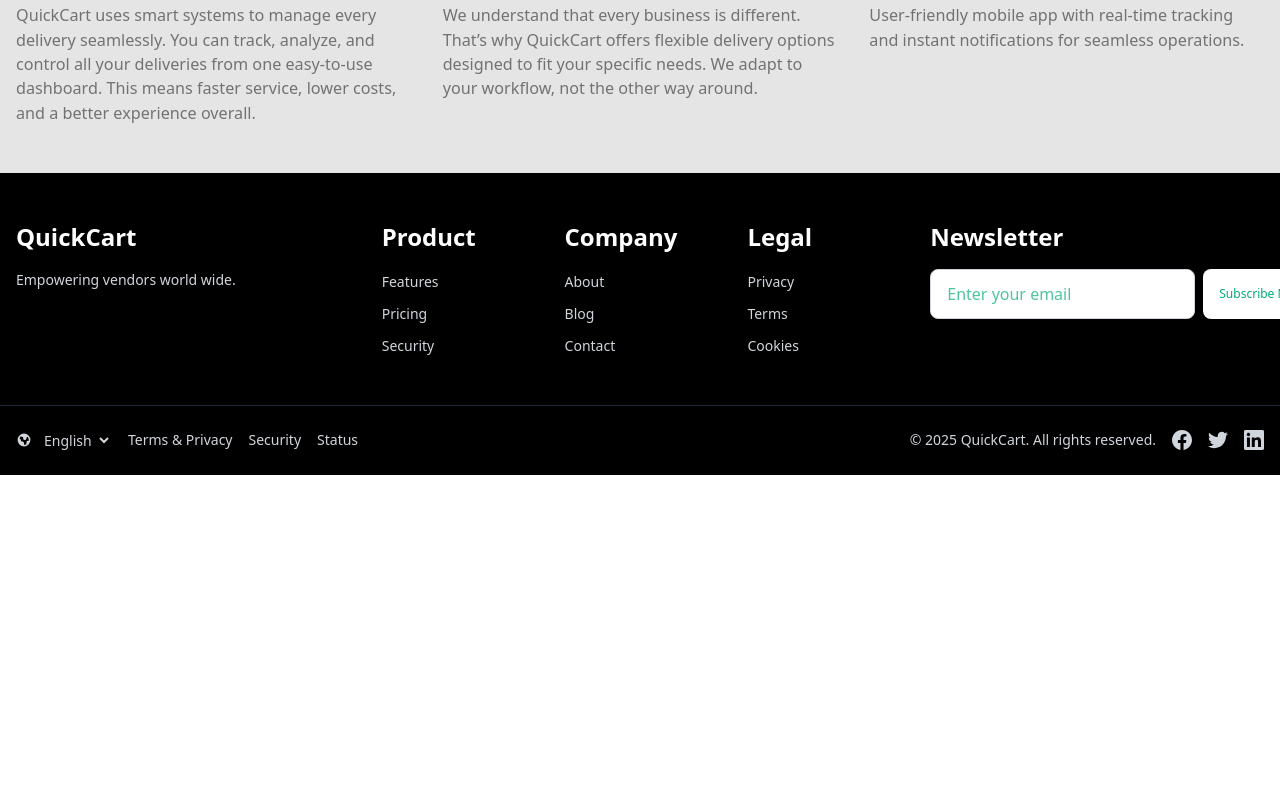
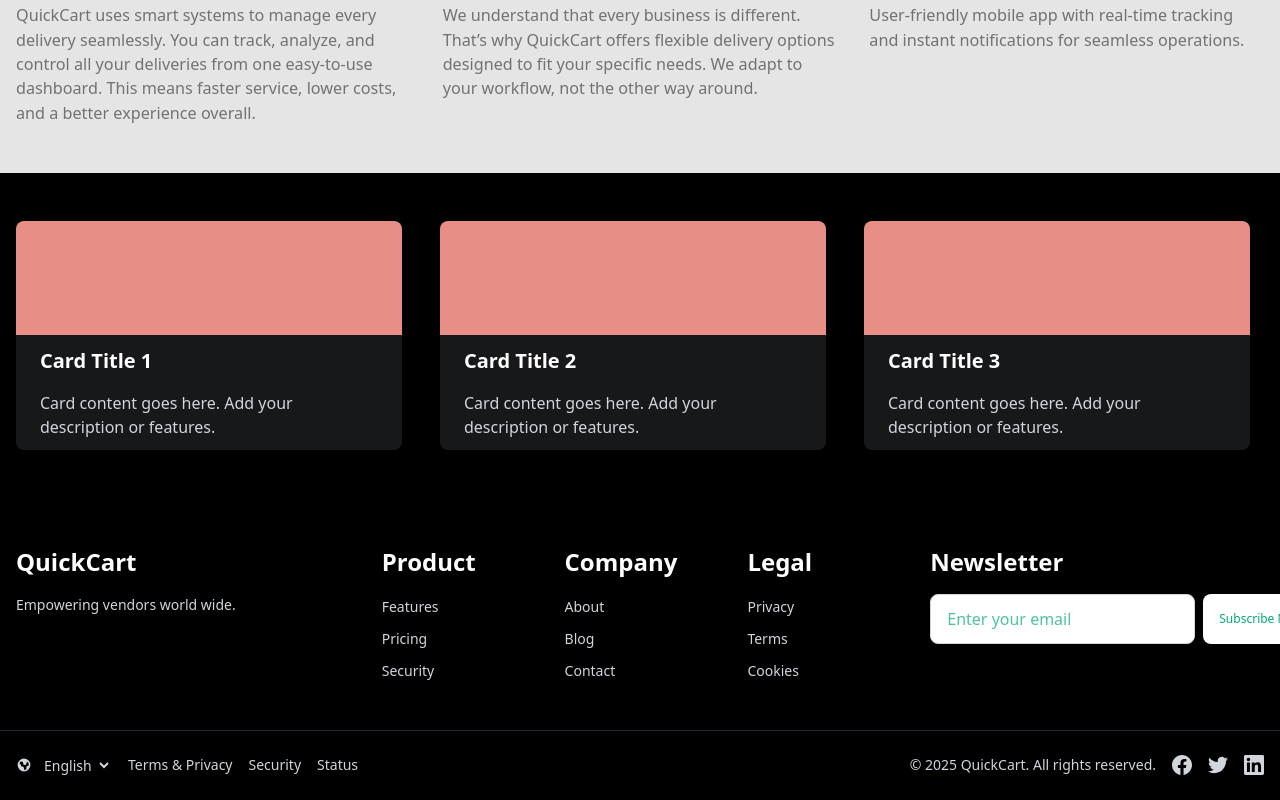
Before and after one commit to Olasunkanmi001/quickCart-landingPage, a React (Vite) app: page /riderLanding in a window 1280 px wide. Shown: the part 1600-2400 px from the top of the page. Before the commit the page ends 2075 px from the top, so only its background shows below. Built offline with nearby package versions, Linux system fonts and the light colour scheme.

Commit message:
Create cards for CTA section on Rider's landing page.

```diff
--- /dev/null
+++ b/src/component/rider.CTA.jsx
@@ -0,0 +1,92 @@
+import React from "react";
+
+const RiderCTA = () => {
+  return (
+    <section className="bg-black py-12">
+      <div className="max-w-7xl mx-auto px-4">
+        {/* Responsive Grid - 3 columns on desktop, 2 on tablet, 1 on mobile */}
+        <div className="grid grid-cols-1 md:grid-cols-2 lg:grid-cols-3 gap-6">
+          {/* Card 1 */}
+          <div
+            className="rounded-lg overflow-hidden relative"
+            style={{ width: "386px", height: "229px" }}
+          >
+            {/* Top half - E78E86 */}
+            <div
+              className="absolute top-0 left-0 w-full h-1/2"
+              style={{ backgroundColor: "#E78E86" }}
+            ></div>
+            {/* Bottom half - 17181A */}
+            <div
+              className="absolute bottom-0 left-0 w-full h-1/2"
+              style={{ backgroundColor: "#17181A" }}
+            ></div>
+            {/* Content overlay - positioned in bottom half only */}
+            <div className="absolute bottom-0 left-0 w-full h-1/2 z-10 p-6 flex flex-col justify-center items-start">
+              <div className="text-left text-white">
+                <h3 className="text-xl font-bold mb-4">Card Title 1</h3>
+                <p className="text-gray-300">
+                  Card content goes here. Add your description or features.
+                </p>
+              </div>
+            </div>
+          </div>
+
+          {/* Card 2 */}
+          <div
+            className="rounded-lg overflow-hidden relative"
+            style={{ width: "386px", height: "229px" }}
+          >
+            {/* Top half - E78E86 */}
+            <div
+              className="absolute top-0 left-0 w-full h-1/2"
+              style={{ backgroundColor: "#E78E86" }}
+            ></div>
+            {/* Bottom half - 17181A */}
+            <div
+              className="absolute bottom-0 left-0 w-full h-1/2"
+              style={{ backgroundColor: "#17181A" }}
+            ></div>
+            {/* Content overlay - positioned in bottom half only */}
+            <div className="absolute bottom-0 left-0 w-full h-1/2 z-10 p-6 flex flex-col justify-center items-start">
+              <div className="text-left text-white">
+                <h3 className="text-xl font-bold mb-4">Card Title 2</h3>
+                <p className="text-gray-300">
+                  Card content goes here. Add your description or features.
+                </p>
+              </div>
+            </div>
+          </div>
+
+          {/* Card 3 */}
+          <div
+            className="rounded-lg overflow-hidden relative"
+            style={{ width: "386px", height: "229px" }}
+          >
+            {/* Top half - E78E86 */}
+            <div
+              className="absolute top-0 left-0 w-full h-1/2"
+              style={{ backgroundColor: "#E78E86" }}
+            ></div>
+            {/* Bottom half - 17181A */}
+            <div
+              className="absolute bottom-0 left-0 w-full h-1/2"
+              style={{ backgroundColor: "#17181A" }}
+            ></div>
+            {/* Content overlay - positioned in bottom half only */}
+            <div className="absolute bottom-0 left-0 w-full h-1/2 z-10 p-6 flex flex-col justify-center items-start">
+              <div className="text-left text-white">
+                <h3 className="text-xl font-bold mb-4">Card Title 3</h3>
+                <p className="text-gray-300">
+                  Card content goes here. Add your description or features.
+                </p>
+              </div>
+            </div>
+          </div>
+        </div>
+      </div>
+    </section>
+  );
+};
+
+export default RiderCTA;
--- a/src/component/riderLanding.jsx
+++ b/src/component/riderLanding.jsx
@@ -10,6 +10,7 @@ import {
   FaDollarSign,
 } from "react-icons/fa";
 import RiderWhyWorkWithUs from "./riderWhyWorkWithUs";
+import RiderCTA from "./rider.CTA";
 
 const RiderLanding = () => {
   // Scroll to top when component mounts
@@ -34,6 +35,7 @@ const RiderLanding = () => {
       <RiderWhyWorkWithUs />
 
       {/* CTA Section */}
+      <RiderCTA />
       {/* Rider Banner */}
     </div>
   );
```
